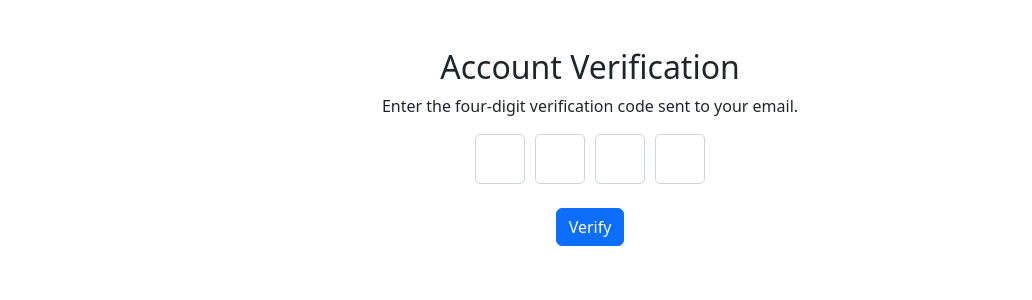
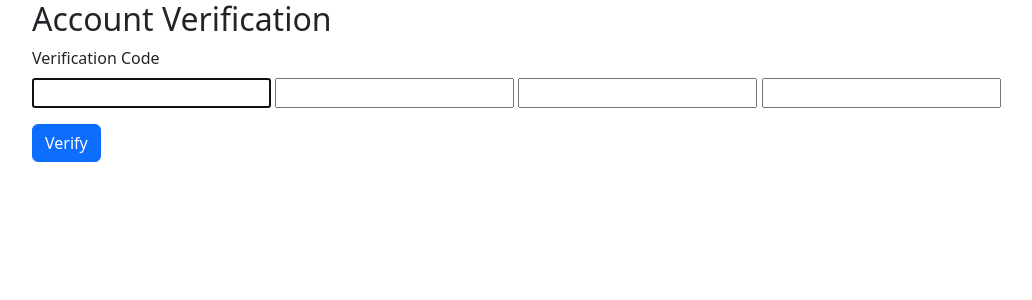
Before and after one commit to NicoleWachira/2FAWORK, a PHP site: page /verify.php in a window 1280 px wide. Shown: the top 300 px of the page, without its empty margins (50-1082 px from the left). Run offline with PHP 8.4, Linux system fonts and the light colour scheme.

Commit message:
updated verify

```diff
--- a/verify.php
+++ b/verify.php
@@ -1,3 +1,35 @@
+<?php
+session_start();
+require 'dbconnect.php';
+
+if ($_SERVER['REQUEST_METHOD'] === 'POST') {
+    // Combine the four input fields into one verification code
+    $otp = trim($_POST['digit1'] . $_POST['digit2'] . $_POST['digit3'] . $_POST['digit4']);
+    $inputCode = intval($otp);
+
+    if (isset($_SESSION['VerificationCode']) && $inputCode == $_SESSION['VerificationCode']) {
+        try {
+            $Email = $_SESSION['Email'];
+            $stmt = $conn->prepare("UPDATE clients SET IsVerified = 1 WHERE Email = :Email");
+            $stmt->bindParam(':Email', $Email);
+            $stmt->execute();
+
+            // Clear session variables
+            unset($_SESSION['VerificationCode']);
+            unset($_SESSION['Email']);
+
+            // Redirect to login
+            header("Location: Login.php");
+            exit();
+        } catch (PDOException $e) {
+            echo "<div class='alert alert-danger'>Error: " . $e->getMessage() . "</div>";
+        }
+    } else {
+        echo "<div class='alert alert-danger'>Invalid verification code.</div>";
+    }
+}
+?>
+
 <!DOCTYPE html>
 <html lang="en">
 <head>
@@ -5,38 +37,25 @@
     <meta name="viewport" content="width=device-width, initial-scale=1.0">
     <title>Verify Account</title>
     <link href="https://cdn.jsdelivr.net/npm/bootstrap@5.3.0-alpha3/dist/css/bootstrap.min.css" rel="stylesheet">
-    <style>
-        .otp-input {
-            display: flex;
-            justify-content: center;
-            gap: 10px;
-        }
-        .otp-digit {
-            width: 50px;
-            height: 50px;
-            font-size: 24px;
-            text-align: center;
-            border: 1px solid #ced4da;
-            border-radius: 5px;
-        }
-    </style>
+    <link href="verify.css" rel="stylesheet">
+
 </head>
 <body>
-    <div class="container mt-5">
-        <h2 class="text-center">Account Verification</h2>
-        <p class="text-center">Enter the four-digit verification code sent to your email.</p>
-        <form method="POST" action="pverify.php">
-            <div class="otp-input">
-                <input type="text" name="digit1" maxlength="1" class="otp-digit" required oninput="moveFocus(this, 'digit2')">
-                <input type="text" name="digit2" maxlength="1" class="otp-digit" required oninput="moveFocus(this, 'digit3')">
-                <input type="text" name="digit3" maxlength="1" class="otp-digit" required oninput="moveFocus(this, 'digit4')">
-                <input type="text" name="digit4" maxlength="1" class="otp-digit" required>
-            </div>
-            <button type="submit" class="btn btn-primary mt-4 d-block mx-auto">Verify</button>
-        </form>
-    </div>
+<div class="container">
+    <h2>Account Verification</h2>
+    <form method="POST">
+        <label for="VerificationCode" class="form-label">Verification Code</label>
+        <div class="otp-input">
+            <input type="text" maxlength="1" class="otp-digit" name="digit1" required>
+            <input type="text" maxlength="1" class="otp-digit" name="digit2" required>
+            <input type="text" maxlength="1" class="otp-digit" name="digit3" required>
+            <input type="text" maxlength="1" class="otp-digit" name="digit4" required>
+        </div>
+        <button type="submit" class="btn btn-primary mt-3">Verify</button>
+    </form>
+</div>
 
-    <script>
+<script>
         // Auto move focus to the next input after entering a digit
         function moveFocus(current, nextFieldName) {
             if (current.value.length === 1) {
@@ -44,5 +63,6 @@
             }
         }
     </script>
+    <script src="verify.js"></script>
 </body>
 </html>
```
